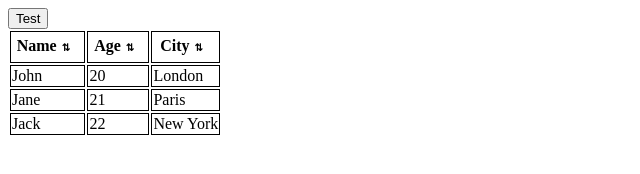
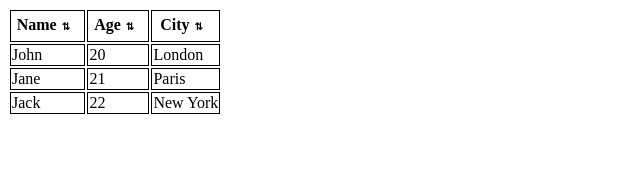
Before and after one commit to Slenderman00/tableMan, a plain HTML site: page index.html in a window 1280 px wide. Shown: the whole page, without its empty margins (0-640 px from the left). Drawn offline with Linux system fonts and the light colour scheme.

Commit message:
removed test button

```diff
--- a/index.html
+++ b/index.html
@@ -5,13 +5,5 @@
 
     </div>
 
-    <div id="testPointer">
-        <button id="testButton" onclick="(()=>{
-            createSortingModal(1);
-            console.log('test');
-        })();"
-        >Test</button>
-    </div>
-
     <script src="script.js"></script>
 </html>
```
